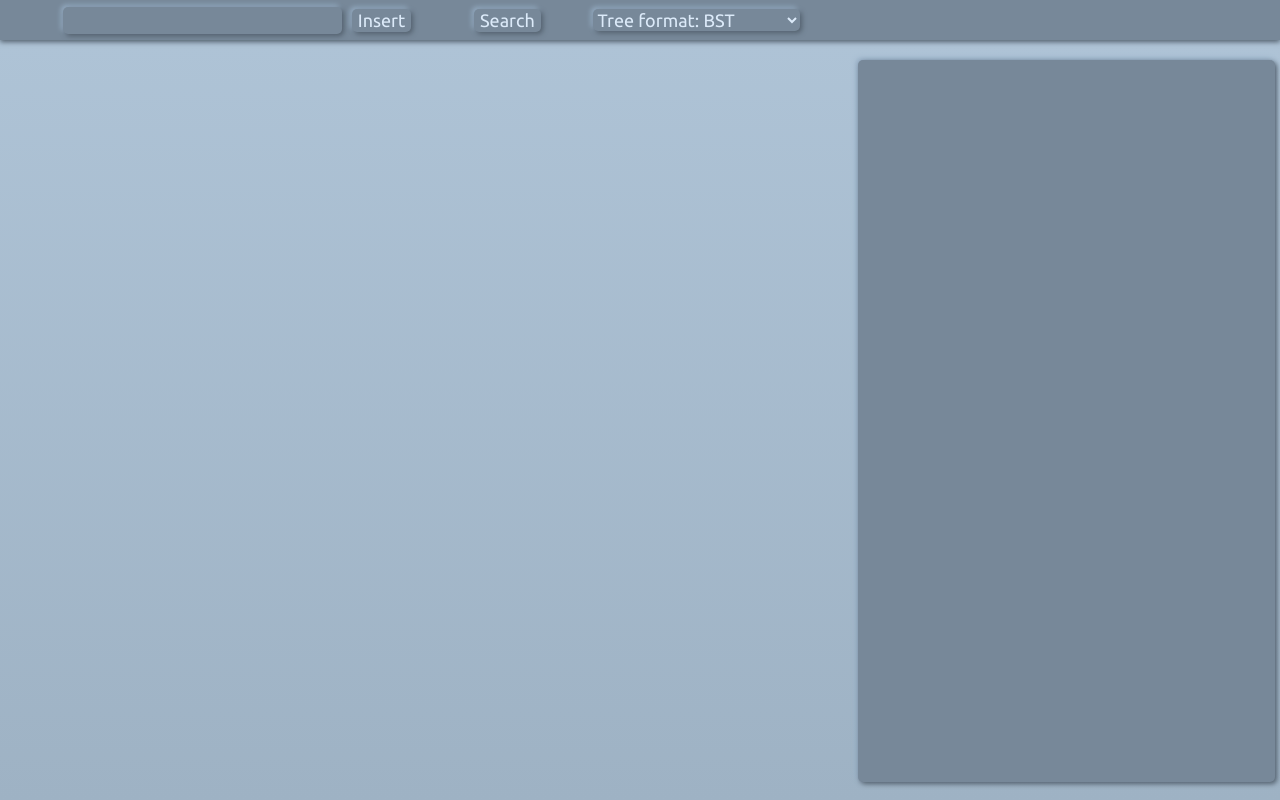
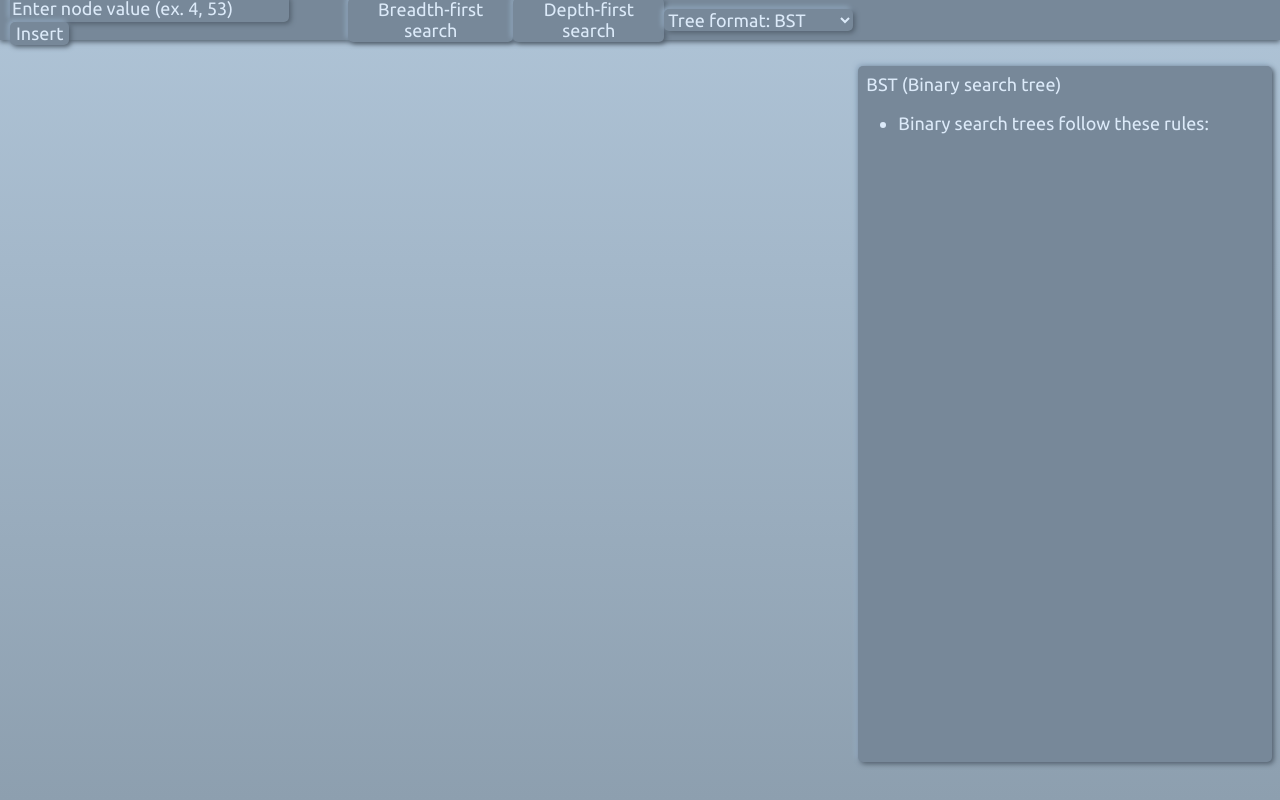
Before and after one commit to damians13/tree-visualizer, a React (Create React App) app: page / in a window 1280 px wide. Built offline with nearby package versions, Linux system fonts and the light colour scheme.

Commit message:
Working on StatsPanel

```diff
--- a/src/App.css
+++ b/src/App.css
@@ -1,6 +1,6 @@
 :root {
 	--bgcolour1: rgb(175, 196, 215);
-	--bgcolour2: rgb(158, 178, 196);
+	--bgcolour2: rgb(141, 159, 175);
 	--fgcolour: lightslategray;
 	--darkshadow: rgb(82, 95, 108);
 	--lightshadow: rgb(152, 175, 198);
@@ -32,6 +32,10 @@ svg {
 	width: 100%;
 }
 
+li {
+	margin-bottom: 20px;
+}
+
 #root {
 	display: flex;
 	height: 95%;
@@ -57,10 +61,14 @@ svg {
 	margin: 5px;
 	border-radius: 5px;
 	background-color: var(--fgcolour);
-	height: 95%;
-	top: 2%;
+	height: 87vh;
+	width: 97%;
+	top: 1vh;
 	position: relative;
 	box-shadow: 2px 2px 5px var(--darkshadow), -2px -2px 5px var(--lightshadow);
+}
+#innerStatsPanel > div > p {
+	padding: 8px 8px 0px 8px;
 }
 
 #input,
@@ -68,6 +76,10 @@ svg {
 	margin-left: 5px;
 	margin-right: 5px;
 	z-index: 1;
+}
+
+::placeholder {
+	color: var(--textcolour);
 }
 
 #topBarBackground {
--- a/src/App.jsx
+++ b/src/App.jsx
@@ -38,7 +38,7 @@ const App = () => {
 					setViewMode={setViewMode}
 				/>
 			</div>
-			<StatsPanel />
+			<StatsPanel viewMode={viewMode} />
 		</DndProvider>
 	)
 }
--- a/src/StatsPanel.jsx
+++ b/src/StatsPanel.jsx
@@ -1,10 +1,64 @@
 import React from "react"
 
-const StatsPanel = () => {
+const StatsPanel = props => {
 	return (
 		<div id="statsPanel">
 			<div className="topBar"></div>
-			<div id="innerStatsPanel"></div>
+			<div id="innerStatsPanel">
+				{props.viewMode === "avl" && (
+					<div>
+						<p>AVL tree (Adelson-Velsky and Landis tree)</p>
+						<ul>
+							<li>Self-balancing binary search tree</li>
+						</ul>
+					</div>
+				)}
+				{props.viewMode === "binary" && (
+					<div>
+						<p>Binary tree</p>
+						<ul>
+							<li>Each node can have up to two children</li>
+						</ul>
+					</div>
+				)}
+				{props.viewMode === "bst" && (
+					<div>
+						<p>BST (Binary search tree)</p>
+						<ul>
+							<li>Binary search trees follow these rules:</li>
+						</ul>
+					</div>
+				)}
+				{props.viewMode === "custom" && (
+					<div>
+						<p>Custom tree</p>
+						<ul>
+							<li>Make your own tree!</li>
+							<li>
+								Enter numerical values in the box at the top and
+								press "Insert" to create nodes in the space to
+								the left
+							</li>
+							<li>
+								Connect these nodes with a line by dragging the
+								handles onto other nodes
+							</li>
+							<li>
+								These lines represent the relationships (child,
+								parent) between nodes in the tree
+							</li>
+							<li>
+								Remove a line between two nodes by clicking on
+								it
+							</li>
+							<li>
+								Remove a node (and all its children) by clicking
+								on it
+							</li>
+						</ul>
+					</div>
+				)}
+			</div>
 		</div>
 	)
 }
--- a/src/TopBar.jsx
+++ b/src/TopBar.jsx
@@ -10,12 +10,16 @@ const TopBar = props => {
 
 	const handleInputChange = e => {
 		// Verify input is numeric before accepting update
-		const inputRegex = /(?:\d+(?:\.\d*)?)?/
+		const inputRegex = /(?:-?\d*(?:\.\d*)?)?/
 		const matches = e.target.value.match(inputRegex)
 
 		if (matches !== null && e.target.value.length === matches[0].length) {
 			setInputText(e.target.value)
 		}
+	}
+
+	const handleKeyDown = e => {
+		if (e.code === "Enter") handleInsertClick()
 	}
 
 	const insertBSTNode = value => {
@@ -128,7 +132,7 @@ const TopBar = props => {
 	}
 
 	const handleInsertClick = () => {
-		if (inputText === "") return
+		if (inputText === "" || inputText === "-") return
 
 		// Update the tree nodes
 		if (props.viewMode === "bst") {
@@ -150,23 +154,25 @@ const TopBar = props => {
 				<input
 					className="topRow"
 					onChange={handleInputChange}
+					onKeyDown={handleKeyDown}
 					value={inputText}
+					placeholder="Enter node value (ex. 4, 53)"
 				/>
 				<button className="topRow" onClick={handleInsertClick}>
 					Insert
 				</button>
 			</div>
-			<button className="topRow">Search</button>
+			<button className="topRow">Breadth-first search</button>
+			<button className="topRow">Depth-first search</button>
 			<select
 				name="treeMode"
 				value={props.viewMode}
 				onChange={handleViewModeChange}
 				className="topRow"
 			>
-				<option value="redblack">Tree format: Red-Black</option>
 				<option value="avl">Tree format: AVL</option>
+				<option value="binary">Tree format: Binary</option>
 				<option value="bst">Tree format: BST</option>
-				<option value="binary">Tree format: Binary</option>
 				<option value="custom">Tree format: Custom</option>
 			</select>
 		</div>
```
